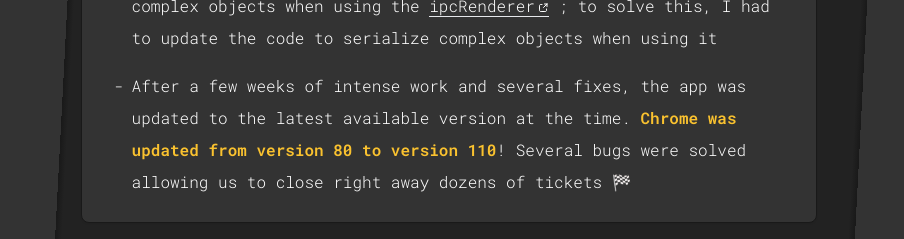
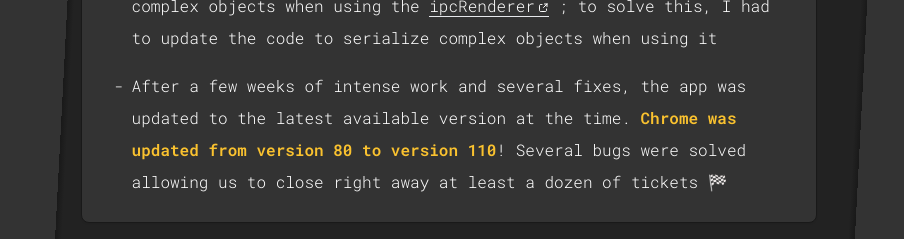
Before and after one commit to sickdyd/sickdyd.github.io, a Next.js app: page /recent-work/electron-upgrade-from-v8-to-v24 in a window 1280 px wide. Shown: the part 911-1150 px from the top of the page, without its empty margins (191-1095 px from the left). Built offline with nearby package versions, Linux system fonts and the light colour scheme.

Commit message:
Update electron copy

```diff
--- a/src/app/recent-work/electron-upgrade-from-v8-to-v24/page.tsx
+++ b/src/app/recent-work/electron-upgrade-from-v8-to-v24/page.tsx
@@ -76,8 +76,8 @@ export default function GCPToK8s() {
               <SuperStrong>
                 Chrome was updated from version 80 to version 110
               </SuperStrong>
-              ! Several bugs were solved allowing us to close right away dozens
-              of tickets 🏁
+              ! Several bugs were solved allowing us to close right away at
+              least a dozen of tickets 🏁
             </p>
           </div>
         </div>
```
